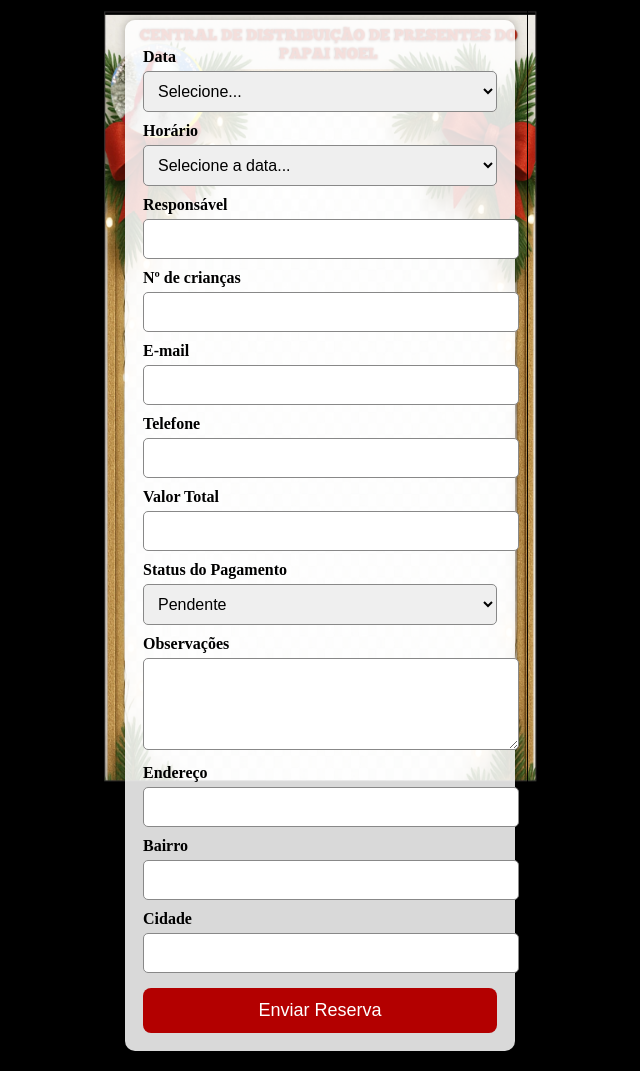
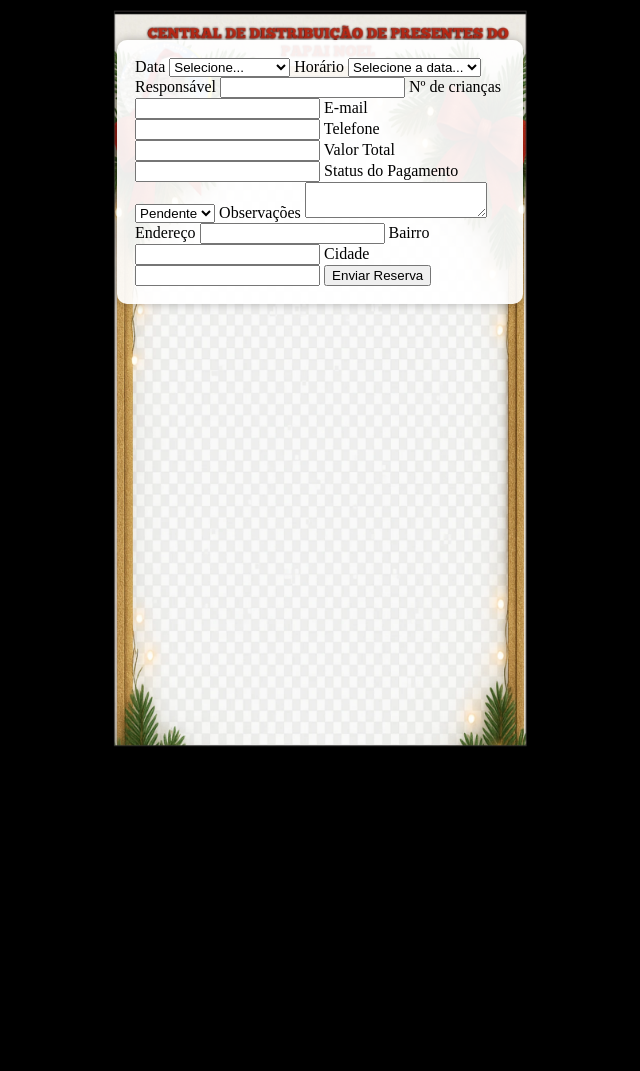
Before and after one commit to amagiadopapainoel1-tech/papai-noel-reservas, a Flask app: page / in a window 1280 px wide. Shown: the whole page, without its empty margins (320-960 px from the left). After the commit the page ends 747 px from the top, so only its background shows below. Run offline with Flask 3, Linux system fonts and the light colour scheme; parts of the project's set-up code (start-up, migrations or seed data) failed here and were passed over.

Commit message:
Update style.css

```diff
--- a/static/style.css
+++ b/static/style.css
@@ -1,78 +1,48 @@
+/* Fundo preto */
 body {
     margin: 0;
     padding: 0;
     background: #000;
     display: flex;
     justify-content: center;
-    align-items: center;
+    align-items: flex-start;
     min-height: 100vh;
     overflow-x: hidden;
 }
 
-/* Moldura de fundo */
+/* Moldura fixa centralizada com tamanho REAL */
 .background-frame {
     position: fixed;
     top: 0;
-    left: 0;
-    width: 100%;
-    height: 100%;
+    left: 50%;
+    transform: translateX(-50%);
+    width: 430px;
+    height: 100vh;
     background-image: url('/static/moldura_natal.webp');
-    background-size: contain;
+    background-size: 430px auto;
     background-repeat: no-repeat;
     background-position: top center;
     z-index: -1;
 }
 
-/* Área do formulário */
+/* Área que garante que tudo fique dentro da moldura */
 .phone-frame {
-    width: 100%;
-    max-width: 430px;
-    padding: 20px;
-    box-sizing: border-box;
+    width: 430px;
+    margin-top: 40px;
+    display: flex;
+    justify-content: center;
 }
 
 .form-wrapper {
     width: 100%;
+    display: flex;
+    justify-content: center;
 }
 
 .form-container {
-    background: rgba(255, 255, 255, 0.85);
+    width: 86%;
+    background: rgba(255, 255, 255, 0.92);
     padding: 18px;
     border-radius: 10px;
     box-shadow: 0 0 10px #0004;
 }
-
-.label {
-    font-weight: bold;
-    margin-top: 10px;
-    display: block;
-}
-
-.input {
-    width: 100%;
-    padding: 10px;
-    margin-top: 5px;
-    border-radius: 5px;
-    border: 1px solid #888;
-    font-size: 16px;
-}
-
-textarea.input {
-    height: 70px;
-}
-
-button {
-    width: 100%;
-    padding: 12px;
-    background: #b30000;
-    color: #fff;
-    border: none;
-    margin-top: 15px;
-    font-size: 18px;
-    border-radius: 8px;
-    cursor: pointer;
-}
-
-button:hover {
-    background: #7a0000;
-}
```
